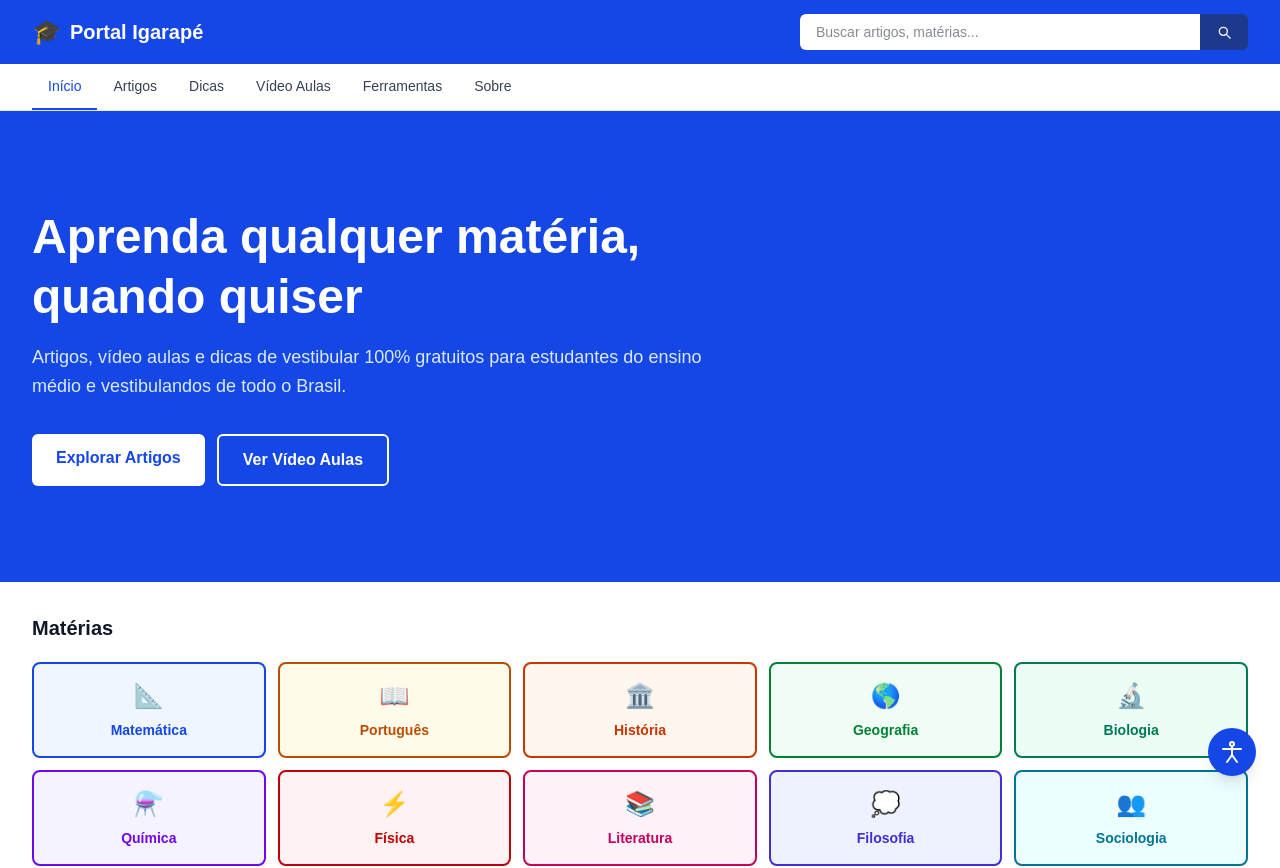
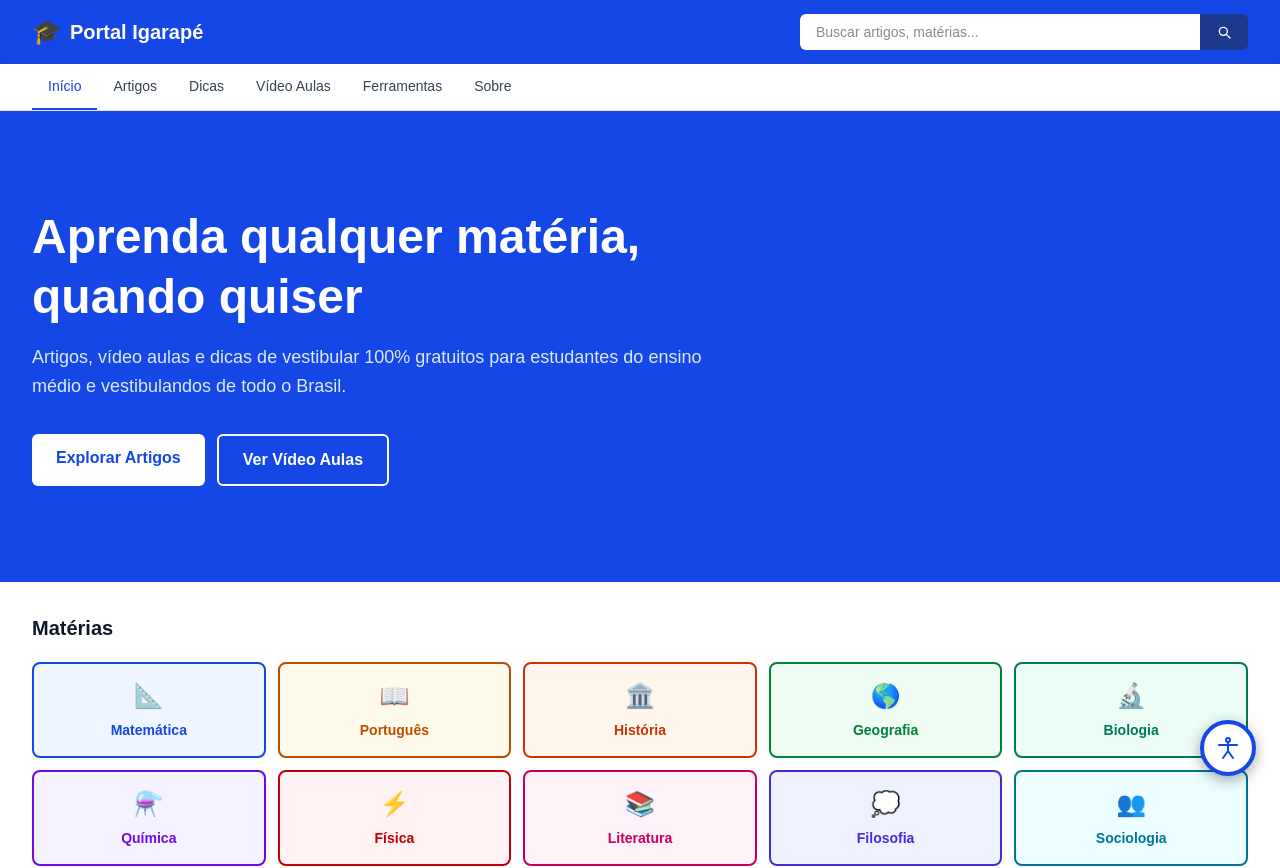
Before and after one commit to andregirao05/trabalho-final-tees, a Next.js app: page / in a window 1280 px wide. Shown: the top 868 px of the page. Built offline with nearby package versions, Linux system fonts and the light colour scheme; what @radix-ui/themes would draw is missing.

Commit message:
fix: improve accessibility toolbar button contrast and usability

```diff
--- a/src/components/AccessibilityToolbar.tsx
+++ b/src/components/AccessibilityToolbar.tsx
@@ -462,7 +462,7 @@ export function AccessibilityToolbar() {
         aria-expanded={open}
         aria-controls="a11y-panel"
         aria-label="Abrir ferramentas de acessibilidade"
-        className="w-12 h-12 bg-blue-700 text-white rounded-full shadow-lg flex items-center justify-center hover:bg-blue-800 focus:outline-none focus:ring-2 focus:ring-blue-700 focus:ring-offset-2 transition-colors"
+        className="w-14 h-14 bg-white text-blue-700 rounded-full shadow-[0_4px_14px_rgba(0,0,0,0.35)] border-4 border-blue-700 flex items-center justify-center hover:bg-blue-50 hover:scale-110 focus:outline-none focus:ring-2 focus:ring-blue-700 focus:ring-offset-2 transition-all"
       >
         <svg viewBox="0 0 24 24" fill="none" stroke="currentColor" strokeWidth="2" strokeLinecap="round" className="w-6 h-6" aria-hidden="true">
           <circle cx="12" cy="4" r="2" />
```
